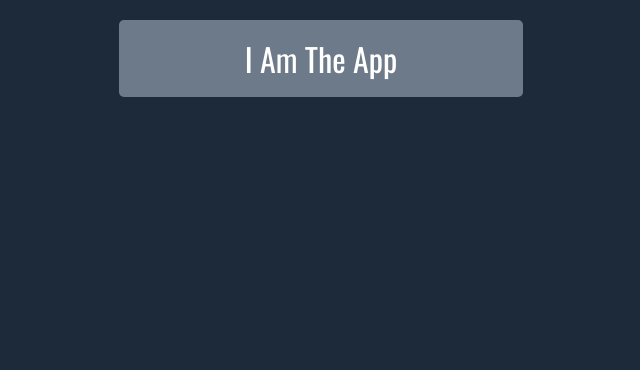
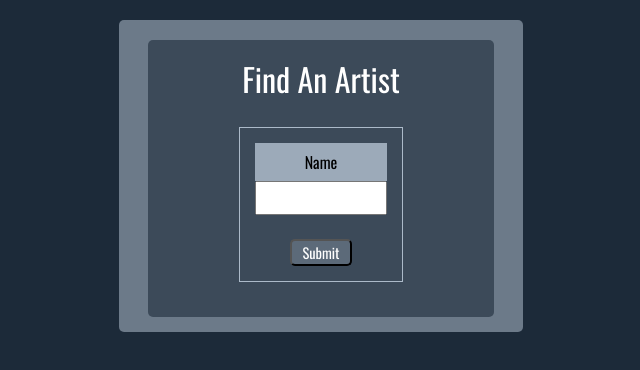
Before and after one commit to giacomo9999/Wantable-Last, a React (Create React App) app: page / in a window 1280 px wide. Shown: the top 370 px of the page, without its empty margins (319-959 px from the left). Built offline with nearby package versions, Linux system fonts and the light colour scheme.

Commit message:
Form working.

```diff
--- a/src/App.js
+++ b/src/App.js
@@ -1,10 +1,34 @@
 import React, { Component } from "react";
+import ArtistSubmitForm from "./ArtistSubmitForm";
 
 class App extends Component {
+  state = { artistName: "", resultsPanelOpen: false };
+
+  handleInputChange = (e) => {
+    e.preventDefault();
+    this.setState({ [e.target.name]: e.target.value });
+    console.log(this.state);
+  };
+
+  submitArtist = (e) => {
+    e.preventDefault();
+    console.log(
+      `submitArtist here...submitting ${this.state.artistName} to Last.fm database`
+    );
+    this.setState({
+      artistName: "",
+      resultsPanelOpen: false,
+    });
+  };
+
   render() {
     return (
       <div className="container-outer">
-        <h1>I Am The App</h1>
+        <ArtistSubmitForm
+          artistName={this.state.artistName}
+          handleInputChange={this.handleInputChange}
+          submitArtist={this.submitArtist}
+        />
       </div>
     );
   }
--- /dev/null
+++ b/src/ArtistSubmitForm.js
@@ -0,0 +1,23 @@
+import React from "react";
+
+const ArtistSubmitForm = (props) => {
+  return (
+    <div className="container-inner">
+      <h1>Find An Artist</h1>
+      <form className="h-form" onSubmit={props.submitArtist}>
+        <label className="h-label">Name</label>
+        <input
+          className="h-input"
+          onChange={props.handleInputChange}
+          type="text"
+          name="artistName"
+          value={props.artistName}
+        />
+        <br />
+        <button>Submit</button>
+      </form>
+    </div>
+  );
+};
+
+export default ArtistSubmitForm;
```
Also changed, not shown: 1 other file (tests, documents, lock files or other folders).
